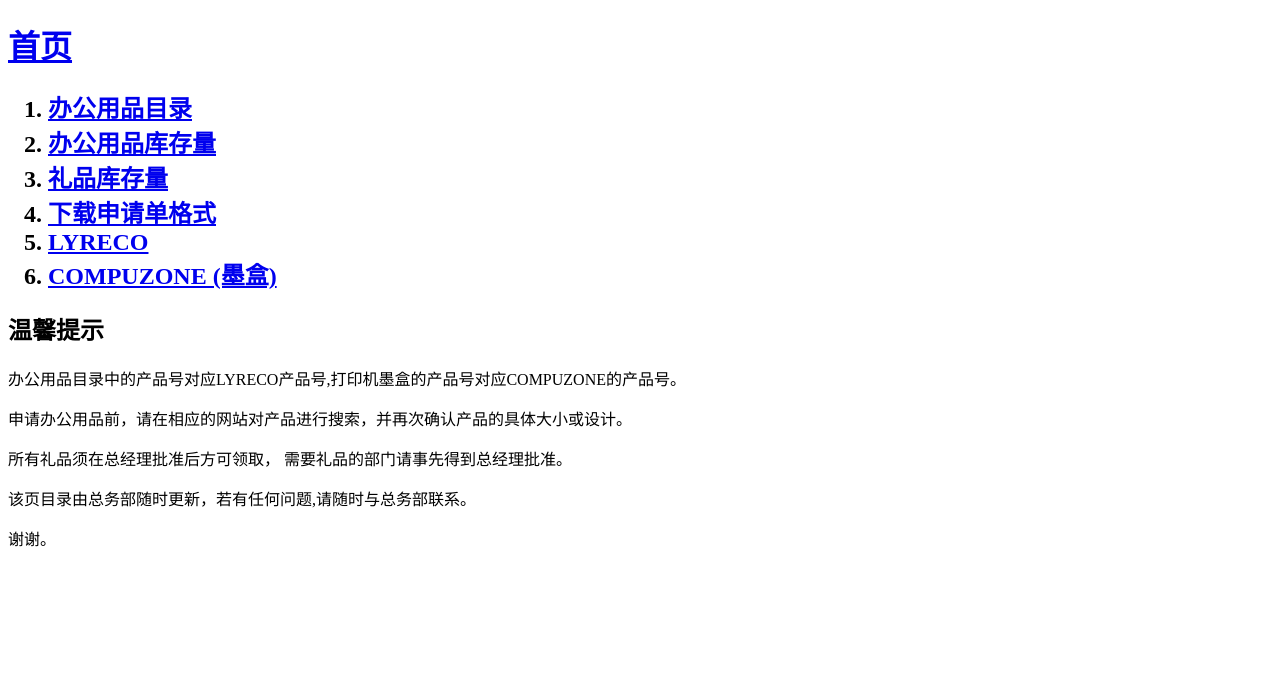
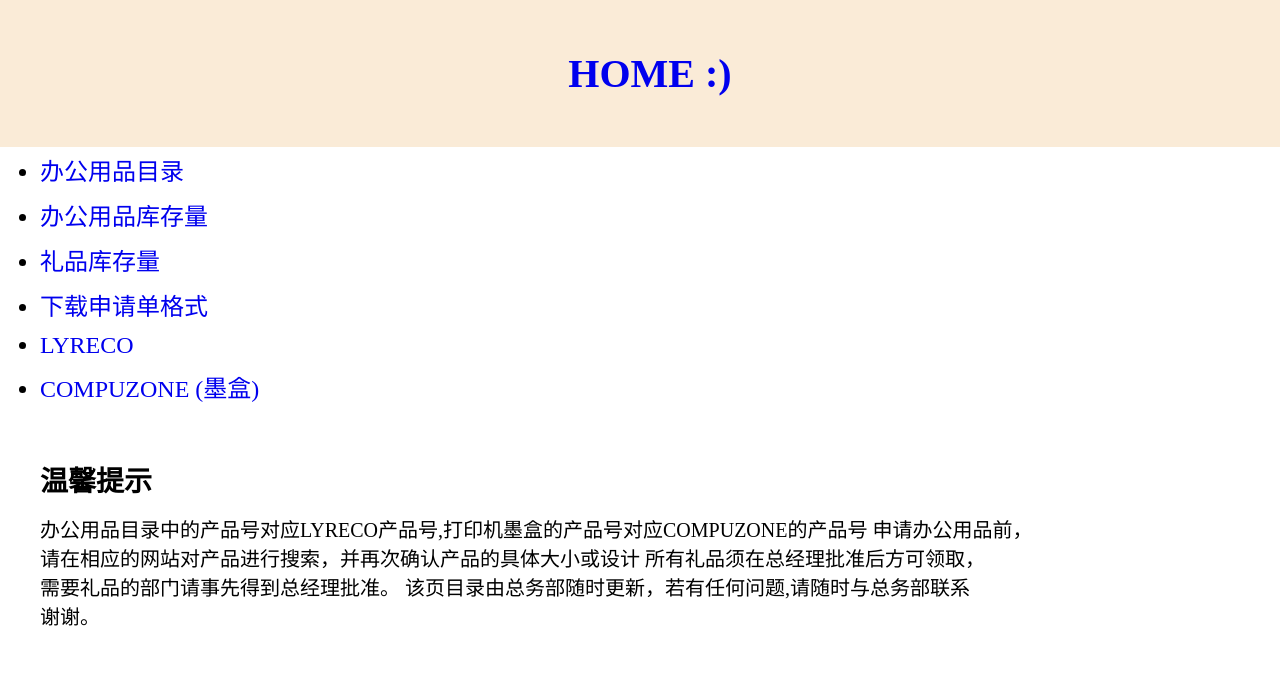
Before and after one commit to airchina-seoul/officesupplies, a plain HTML site: page index.html in a window 1280 px wide. Drawn offline with Linux system fonts and the light colour scheme.

Commit message:
Add files via upload

```diff
--- /dev/null
+++ b/form.css
@@ -0,0 +1,27 @@
+/* CSS RESET */
+* {
+    padding: 0;
+    border: 0;
+    margin: 0;
+}
+a {text-decoration: none;}
+
+
+.header {
+    width: 1200px;
+    margin: 0 auto;
+    text-align: center;
+    padding: 50px;
+    background-color: antiquewhite;
+}
+
+.header a {font-size: 40px;}
+
+.form {
+    width: 1200px;
+    margin: 0 auto;
+    padding: 50px;
+    font-size: 24px;}
+
+.list li {padding: 15px 0;
+   }
--- /dev/null
+++ b/index.css
@@ -0,0 +1,48 @@
+/* CSS RESET */
+* {
+    padding: 0;
+    border: 0;
+    margin: 0;
+}
+a {text-decoration: none;}
+
+
+
+
+.header {
+    padding: 50px;
+    width: 1200px;
+    margin: 0 auto;
+    text-align: center;
+    background-color: antiquewhite;
+    font-weight: bold;
+}
+
+.banner__list {
+    display: inline-block;
+    width: 100%;
+    height: 300px;
+}
+.header a {
+    width: 100%;
+    font-size: 40px;
+}
+
+
+.header__list {
+    width: 1200px;
+    margin: 0 auto;}
+
+
+.list li {
+    padding: 5px 0;
+    font-size: 24px;}
+
+.contents {
+    width: 1200px;
+    margin: 0 auto;
+    padding: 50px 0;}
+
+.contents h2 {padding: 0 0 15px 0;
+    font-size: 28px;}
+.contents p {font-size: 20px;}
--- a/index.html
+++ b/index.html
@@ -1,46 +1,44 @@
 <!doctype html>
 <html>
 <head>
+  <!-- Global site tag (gtag.js) - Google Analytics -->
+<script async src="https://www.googletagmanager.com/gtag/js?id=UA-138211825-1"></script>
+<script>
+  window.dataLayer = window.dataLayer || [];
+  function gtag(){dataLayer.push(arguments);}
+  gtag('js', new Date());
+
+  gtag('config', 'UA-138211825-1');
+</script>
     <title>办公用品，礼品 - Welcome</title>
     <meta charset="utf-8">
+    <link rel="stylesheet" href="./index.css">
 </head>
+
 <body>
-  <h1><a href="index.html">首页</a></h1>
-  <ol>
-    <h2><li><a href="办公用品目录.pdf" target="_blank">办公用品目录</a></li</h2>
+
+    <div class="header">
+        <a href="index.html">HOME :)</a>
+    </div>
+
+    <div class="header__list">
+        <ul class="list">
+            <li><a href="办公用品目录.pdf" target="_blank">办公用品目录</a></li>
             <li><a href="办公用品库存量.html">办公用品库存量</a></li>
             <li><a href="首尔营业部礼品数量（2019).pdf" target="_blank">礼品库存量</a></li>
             <li><a href="下载申请格式.html">下载申请单格式</a></li>
             <li><a href="https://www.lyreco.com/webshop/KOKR/index.html?lc=KOKR" target="_blank">LYRECO</a></li>
             <li><a href="http://www.compuzone.co.kr/main/main.htm" target="_blank">COMPUZONE (墨盒)</a></li>
-  </ol>
+        </ul>
+    </div>
+
+    <div class="contents">
         <h2>温馨提示</h2>
-  <p>
-    办公用品目录中的产品号对应LYRECO产品号,打印机墨盒的产品号对应COMPUZONE的产品号。
-  </p>
-  <p>
-   申请办公用品前，请在相应的网站对产品进行搜索，并再次确认产品的具体大小或设计。
-  </p>
-  <p>
-  所有礼品须在总经理批准后方可领取， 需要礼品的部门请事先得到总经理批准。
-</p>
-<p>
-  该页目录由总务部随时更新，若有任何问题,请随时与总务部联系。
-</p>
-<p>
+        <p>办公用品目录中的产品号对应LYRECO产品号,打印机墨盒的产品号对应COMPUZONE的产品号
+    申请办公用品前，<br> 请在相应的网站对产品进行搜索，并再次确认产品的具体大小或设计
+    所有礼品须在总经理批准后方可领取，<br> 需要礼品的部门请事先得到总经理批准。
+    该页目录由总务部随时更新，若有任何问题,请随时与总务部联系<br>
     谢谢。
         </p>
-<!--Start of Tawk.to Script-->
-<script type="text/javascript">
-var Tawk_API=Tawk_API||{}, Tawk_LoadStart=new Date();
-(function(){
-var s1=document.createElement("script"),s0=document.getElementsByTagName("script")[0];
-s1.async=true;
-s1.src='https://embed.tawk.to/5cafdcb8c1fe2560f3fe7268/default';
-s1.charset='UTF-8';
-s1.setAttribute('crossorigin','*');
-s0.parentNode.insertBefore(s1,s0);
-})();
-</script>
-<!--End of Tawk.to Script-->
+    </div>
 </body>
--- /dev/null
+++ b/officeq.css
@@ -0,0 +1,21 @@
+/* CSS RESET */
+* {
+    padding: 0;
+    border: 0;
+    margin: 0;
+}
+a {text-decoration: none;}
+
+
+.header {
+    padding: 50px;
+    width: 1200px;
+    margin: 0 auto;
+    text-align: center;
+    background-color: antiquewhite;
+}
+
+.contents {
+  font-size: 16px;
+  padding:30px 20px;
+}
```
Also changed, not shown: 下载申请格式.html (+26 -7 lines), 办公用品库存量.html (+21 -2 lines), 1 other file. Lines whose indentation alone changed are shown as unchanged.
